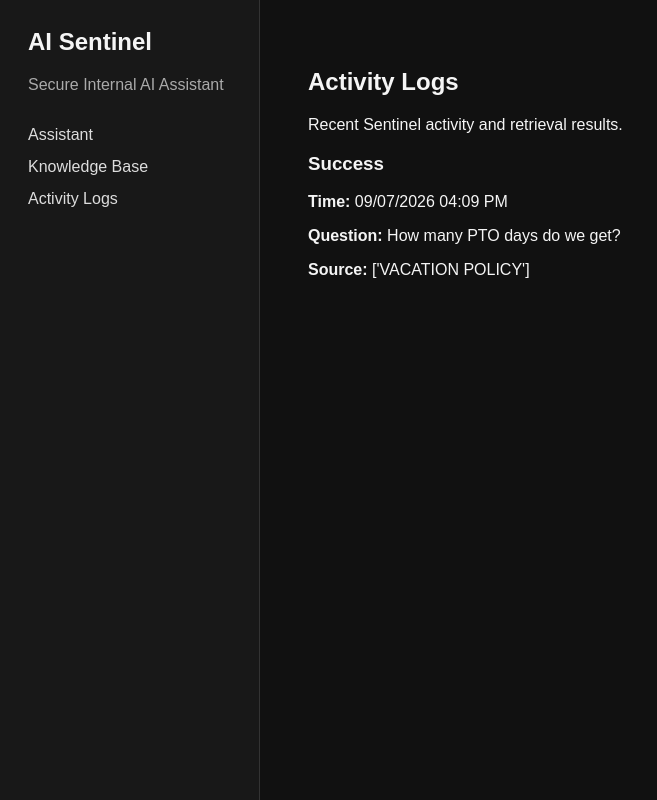
After one commit to ErickNava86/ai-sentinel, a Flask app: page /logs in a window 1280 px wide. The commit adds this page. Shown: the whole page, without its empty margins (0-657 px from the left). Run offline with Flask 3, Linux system fonts and the light colour scheme.

Commit message:
Add persistent activity logging and retrieval tracking

```diff
--- /dev/null
+++ b/activity_logs.json
@@ -0,0 +1,10 @@
+[
+    {
+        "time": "09/07/2026 04:09 PM",
+        "question": "How many PTO days do we get?",
+        "source": [
+            "VACATION POLICY"
+        ],
+        "status": "Success"
+    }
+]
--- a/app.py
+++ b/app.py
@@ -5,19 +5,34 @@ from flask import Flask, render_template, request
 from openai import OpenAI
 from dotenv import load_dotenv
 from pathlib import Path
-
-
-# ---------- SET UP ------------
-
-
-app = Flask(__name__)
-
-load_dotenv()
-client = OpenAI()
+from datetime import datetime
+import json
 
 
 # ------- FUNCTIONS ------------
 
+
+def load_activity_logs():
+    try:
+        with open("activity_logs.json", "r") as file:
+            return json.load(file)
+
+    except (FileNotFoundError, json.JSONDecodeError):
+        return []
+
+def save_activity_logs():
+    with open("activity_logs.json", "w") as file:
+        json.dump(activity_logs, file, indent=4)
+
+def add_activity_log(question, source, status):
+    activity_logs.append({
+        "time": datetime.now().strftime("%m/%d/%Y %I:%M %p"),
+        "question": question,
+        "source": source,
+        "status": status
+    })
+
+    save_activity_logs()
 
 def get_embedding(text):
     response = client.embeddings.create(
@@ -35,7 +50,7 @@ def cosine_similarity(vector_a, vector_b):
 
     return dot_product / (magnitude_a * magnitude_b)
 
-def retrieve_relevant_chunks(question, chunks, embeddings, limit=2):
+def retrieve_relevant_chunks(question, chunks, embeddings, limit=1):
     question_embedding = get_embedding(question)
 
     scored_chunks = []
@@ -58,6 +73,17 @@ def retrieve_relevant_chunks(question, chunks, embeddings, limit=2):
         for score, chunk in scored_chunks[:limit]
         if score >= 0.30
     ]
+
+
+# ---------- SET UP ------------
+
+
+app = Flask(__name__)
+
+load_dotenv()
+client = OpenAI()
+
+activity_logs = load_activity_logs()
 
 
 # ------------ KNOWLEDGE BASE -------------------
@@ -92,6 +118,12 @@ def index():
         if not relevant_chunks:
             response = "I could not find that information in the company knowledge base."
 
+            add_activity_log(
+                user_message,
+                "None",
+                "No relevant knowledge"
+            )
+
         else:
             relevant_context = "\n\n".join(relevant_chunks)
             sources = [
@@ -117,9 +149,21 @@ def index():
 
                 response = ai_response.output_text
 
+                add_activity_log(
+                    user_message,
+                    sources,
+                    "Success"
+                )
+
             except Exception as error:
                 print(f"OpenAI API error: {error}")
                 response="Sentinel is temporarily unavailable. Please try again later."
+
+                add_activity_log(
+                    user_message,
+                    sources,
+                    "Error"
+                )
 
     return render_template("index.html", response=response, sources=sources)
 
@@ -139,6 +183,14 @@ def knowledge_base():
     )
 
 
+@app.route("/logs")
+def activity_logs_page():
+    return render_template(
+        "logs.html",
+        logs=activity_logs
+    )
+
+
 # -------------- START APPLICATION -----------------
 
 
--- a/templates/base.html
+++ b/templates/base.html
@@ -22,7 +22,7 @@
             <nav>
                 <a href="/">Assistant</a>
                 <a href="/knowledge">Knowledge Base</a>
-                <a href="#">Activity Logs</a>
+                <a href="/logs">Activity Logs</a>
             </nav>
         </aside>
 
--- /dev/null
+++ b/templates/logs.html
@@ -0,0 +1,36 @@
+{% extends "base.html" %}
+
+{% block title %}
+Activity Logs - AI Sentinel
+{% endblock %}
+
+{% block content %}
+
+<section class="activity-panel">
+
+    <h2>Activity Logs</h2>
+    <p>Recent Sentinel activity and retrieval results.</p>
+
+    <div class="activity-list">
+
+        {% for log in logs %}
+
+            <div class="activity-card">
+                <h3>{{ log.status }}</h3>
+
+                <p><strong>Time:</strong> {{ log.time }}</p>
+                <p><strong>Question:</strong> {{ log.question }}</p>
+                <p><strong>Source:</strong> {{ log.source }}</p>
+            </div>
+
+        {% else %}
+
+            <p>No activity has been recorded yet.</p>
+
+        {% endfor %}
+
+    </div>
+
+</section>
+
+{% endblock %}
```
